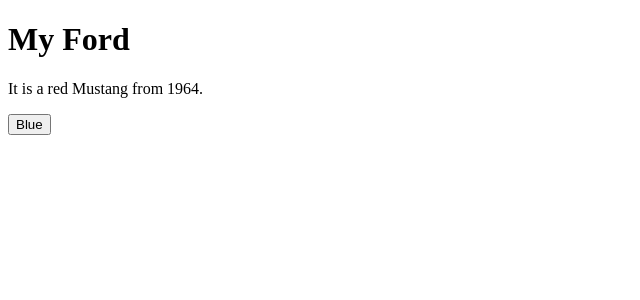
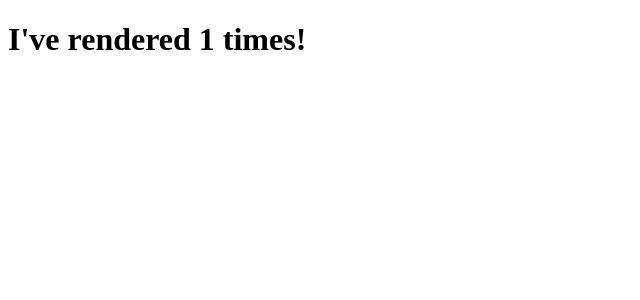
Before and after one commit to Tochi-Ezeani/reactHooksTutorial, a React (Create React App) app in the folder react-hooks-tutorial/: page / in a window 1280 px wide. Shown: the top 300 px of the page, without its empty margins (0-640 px from the left). Built offline with nearby package versions, Linux system fonts and the light colour scheme.

Commit message:
useEffect

```diff
--- a/react-hooks-tutorial/src/index.js
+++ b/react-hooks-tutorial/src/index.js
@@ -1,33 +1,23 @@
-import React, { useState } from "react";
+import React, { useState, useEffect } from "react";
 import ReactDOM from "react-dom/client";
 
-const Car = () => {
-  const [car, setCar] = useState({
-    brand: "Ford",
-    model: "Mustang",
-    year: "1964",
-    color: "red",
-  });
+const Timer = () => {
+  const [count, setCount] = useState(0);
 
-  const updateColor = () => {
-    setCar((car) => {
-      return { ...car, color: "blue" };
-    });
-  };
+  useEffect(
+    () => {
+      setTimeout(
+        () => {
+          setCount((count) => count + 1);
+        },
+        1000
+      )
+    },
+    []
+  );
 
-  return (
-    <>
-      <h1>My {car.brand}</h1>
-      <p>
-        It is a {car.color} {car.model} from {car.year}.
-      </p>
-      <button
-        type="button"
-        onClick={updateColor}
-      >Blue</button>
-    </>
-  );
+  return <h1>I've rendered {count} times!</h1>
 };
 
 const root = ReactDOM.createRoot(document.getElementById("root"));
-root.render(<Car />);
+root.render(<Timer />);
```
